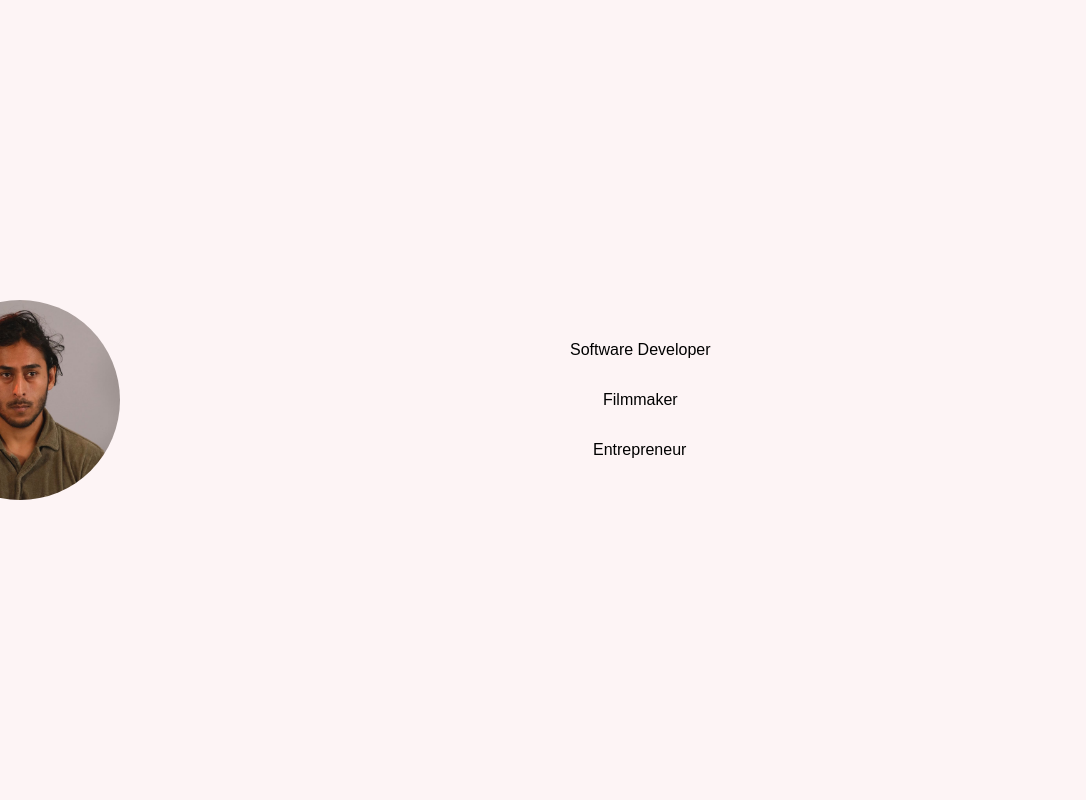
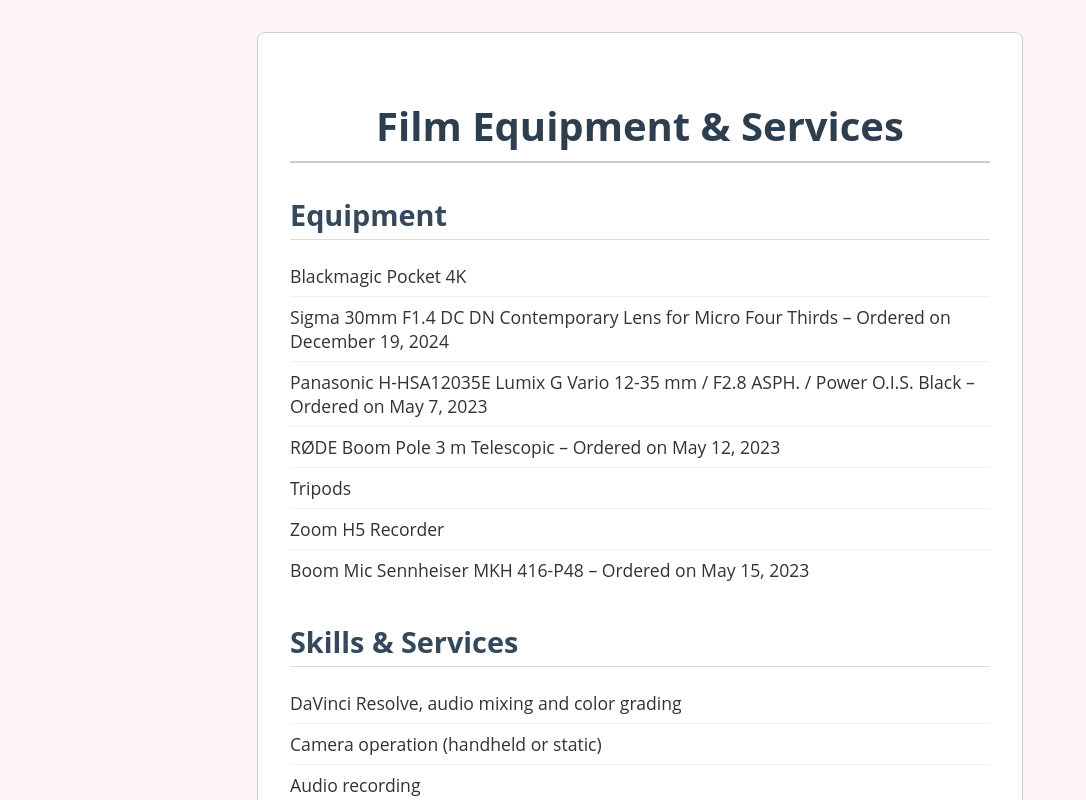
Before and after one commit to Wilfredoo/personal3.0, a React (Create React App) app: page /filmequipment in a window 1280 px wide. Before the commit this address led to /. Shown: the top 800 px of the page, without its empty margins (0-1086 px from the left). Built offline with nearby package versions, Linux system fonts and the light colour scheme; a web font is replaced by a local one.

Commit message:
reduced to one video

```diff
--- a/src/components/Acting/Acting.jsx
+++ b/src/components/Acting/Acting.jsx
@@ -85,58 +85,16 @@
       <VideoSection>
         <VideoEmbed>
           <iframe
-            src="https://www.youtube.com/embed/mKwZ8FTQYxw"
+            src="https://www.youtube.com/embed/lmzfSlaTOB4"
             title="Acting Video 1"
             allowFullScreen
           />
         </VideoEmbed>
-        <VideoEmbed>
-          <iframe
-            src="https://www.youtube.com/embed/B4MadiHGSyI"
-            title="Acting Video 2"
-            allowFullScreen
-          />
-        </VideoEmbed>
       </VideoSection>
-
-      <VideoSection>
-        <VideoEmbed>
-          <iframe
-            src="https://www.youtube.com/embed/_NIp7kmIN_o"
-            title="Acting Video 3"
-            allowFullScreen
-          />
-        </VideoEmbed>
-        <VideoEmbed>
-          <iframe
-            src="https://www.youtube.com/embed/1UJaR4jh98A"
-            title="Acting Video 4"
-            allowFullScreen
-          />
-        </VideoEmbed>
-        <VideoEmbed>
-          <iframe
-            src="https://www.youtube.com/embed/qsXkQj-uHZU"
-            title="Acting Video 5"
-            allowFullScreen
-          />
-        </VideoEmbed>
-        <VideoEmbed>
-          <iframe
-            src="https://www.youtube.com/embed/JJlWZUrJYxw"
-            title="Acting Video 6"
-            allowFullScreen
-          />
-        </VideoEmbed>
-      </VideoSection>
-
       <ImageGrid>
       <ProfileImage src={photos[currentIndex]} alt={`Wilfredo ${currentIndex + 1}`} />
       <NewPhotoButton onClick={handleNext}>New Photo</NewPhotoButton>
       </ImageGrid>
-
-
-
       <InfoSection>
         <h3>{currentText.moreAbout}</h3>
         <InfoList>
--- /dev/null
+++ b/src/components/FilmEquipment/FilmEquipment.jsx
@@ -0,0 +1,113 @@
+// FilmEquipment.js
+import React, { useState } from 'react';
+import {
+  EquipmentContainer,
+  EquipmentHeader,
+  SectionTitle,
+  EquipmentList,
+  EquipmentItem,
+  VideoEmbed,
+  ContactLink,
+  TranslateButton
+} from './Styles';
+
+const texts = {
+  EN: {
+    header: "Film Equipment & Services",
+    equipment: [
+      "Blackmagic Pocket 4K",
+      "Sigma 30mm F1.4 DC DN Contemporary Lens for Micro Four Thirds – Ordered on December 19, 2024",
+      "Panasonic H-HSA12035E Lumix G Vario 12-35 mm / F2.8 ASPH. / Power O.I.S. Black – Ordered on May 7, 2023",
+      "RØDE Boom Pole 3 m Telescopic – Ordered on May 12, 2023",
+      "Tripods",
+      "Zoom H5 Recorder",
+      "Boom Mic Sennheiser MKH 416-P48 – Ordered on May 15, 2023"
+    ],
+    skills: [
+      "DaVinci Resolve, audio mixing and color grading",
+      "Camera operation (handheld or static)",
+      "Audio recording",
+      "Lighting setup (Aputure MC Lights, lightstands, reflectors)",
+      "Post production"
+    ],
+    videoTitle: "My Film Reel",
+    videoURL: "https://www.youtube.com/embed/YourVideoID", // Replace with your video ID
+    contact: "Contact me on WhatsApp: +49 15781295360",
+    location: "Based in Frankfurt am Main, Berlin, Leipzig – available anywhere in Germany",
+    price: "Rates starting at €250 per day (negotiable)",
+    buttonText: "Switch to German"
+  },
+  DE: {
+    header: "Filmausrüstung & Dienstleistungen",
+    equipment: [
+      "Blackmagic Pocket 4K",
+      "Sigma 30mm F1,4 DC DN Contemporary Objektiv für Micro Four Thirds – Bestellt am 19. Dezember 2024",
+      "Panasonic H-HSA12035E Lumix G Vario 12-35 mm / F2.8 ASPH. / Power O.I.S. Schwarz – Bestellt am 7. Mai 2023",
+      "RØDE Boompole 3 m Teleskop – Bestellt am 12. Mai 2023",
+      "Stative",
+      "Zoom H5 Recorder",
+      "Boom-Mikrofon Sennheiser MKH 416-P48 – Bestellt am 15. Mai 2023"
+    ],
+    skills: [
+      "DaVinci Resolve, Audio-Mixing und Color Grading",
+      "Kameraarbeit (handheld oder statisch)",
+      "Audioaufnahmen",
+      "Lichttechnik (Aputure MC Lights, Lichtständer, Reflektor)",
+      "Postproduktion"
+    ],
+    videoTitle: "Mein Film-Reel",
+    videoURL: "https://www.youtube.com/embed/YourVideoID", // Replace with your video ID
+    contact: "Kontaktieren Sie mich via WhatsApp: +49 15781295360",
+    location: "Standorte: Frankfurt am Main, Berlin, Leipzig – deutschlandweit einsatzbereit",
+    price: "Preise ab 250€ pro Tag (verhandelbar)",
+    buttonText: "Switch to English"
+  }
+};
+
+const FilmEquipment = () => {
+  const [language, setLanguage] = useState("EN");
+  const toggleLanguage = () => setLanguage(prev => (prev === "EN" ? "DE" : "EN"));
+  const currentText = texts[language];
+
+  return (
+    <EquipmentContainer>
+      <EquipmentHeader>{currentText.header}</EquipmentHeader>
+
+      <SectionTitle>Equipment</SectionTitle>
+      <EquipmentList>
+        {currentText.equipment.map((item, index) => (
+          <EquipmentItem key={index}>{item}</EquipmentItem>
+        ))}
+      </EquipmentList>
+
+      <SectionTitle>Skills & Services</SectionTitle>
+      <EquipmentList>
+        {currentText.skills.map((item, index) => (
+          <EquipmentItem key={index}>{item}</EquipmentItem>
+        ))}
+      </EquipmentList>
+
+      <SectionTitle>{currentText.videoTitle}</SectionTitle>
+      <VideoEmbed>
+        <iframe src={currentText.videoURL} title="Film Reel" allowFullScreen />
+      </VideoEmbed>
+
+      <SectionTitle>Contact & Info</SectionTitle>
+      <EquipmentList>
+        <EquipmentItem>{currentText.location}</EquipmentItem>
+        <EquipmentItem>{currentText.price}</EquipmentItem>
+        <EquipmentItem>
+          <ContactLink href="https://wa.me/4915781295360" target="_blank" rel="noopener noreferrer">
+            {currentText.contact}
+          </ContactLink>
+        </EquipmentItem>
+      </EquipmentList>
+
+      <TranslateButton onClick={toggleLanguage}>
+        {currentText.buttonText}
+      </TranslateButton>
+    </EquipmentContainer>
+  );
+};
+
+export default FilmEquipment;
--- /dev/null
+++ b/src/components/FilmEquipment/Styles.js
@@ -0,0 +1,90 @@
+// FilmEquipmentStyles.js
+import styled from 'styled-components';
+
+export const EquipmentContainer = styled.div`
+  max-width: 700px;
+  margin: 2rem auto;
+  padding: 2rem;
+  background: #ffffff;
+  border: 1px solid #ccc;
+  border-radius: 8px;
+  font-family: 'Open Sans', sans-serif;
+  color: #333;
+`;
+
+export const EquipmentHeader = styled.h2`
+  font-size: 2.5rem;
+  text-align: center;
+  margin-bottom: 1.5rem;
+  color: #2c3e50;
+  border-bottom: 2px solid #ccc;
+  padding-bottom: 0.5rem;
+`;
+
+export const SectionTitle = styled.h3`
+  font-size: 1.8rem;
+  margin-top: 2rem;
+  margin-bottom: 1rem;
+  color: #34495e;
+  border-bottom: 1px solid #ddd;
+  padding-bottom: 0.3rem;
+`;
+
+export const EquipmentList = styled.ul`
+  list-style: none;
+  padding: 0;
+  margin-bottom: 1.5rem;
+`;
+
+export const EquipmentItem = styled.li`
+  font-size: 1.1rem;
+  padding: 0.5rem 0;
+  border-bottom: 1px solid #eee;
+  &:last-child {
+    border-bottom: none;
+  }
+`;
+
+export const VideoEmbed = styled.div`
+  position: relative;
+  padding-bottom: 56.25%; /* 16:9 ratio */
+  height: 0;
+  overflow: hidden;
+  margin-bottom: 1.5rem;
+
+  iframe {
+    position: absolute;
+    top: 0;
+    left: 0;
+    width: 100%;
+    height: 100%;
+    border: none;
+  }
+`;
+
+export const ContactLink = styled.a`
+  color: #2980b9;
+  text-decoration: none;
+  font-weight: bold;
+  &:hover {
+    text-decoration: underline;
+  }
+`;
+
+export const TranslateButton = styled.button`
+  display: block;
+  margin: 2rem auto 0;
+  padding: 0.8rem 1.5rem;
+  font-size: 1rem;
+  font-weight: bold;
+  text-transform: uppercase;
+  background: linear-gradient(45deg, #2c3e50, #8e44ad);
+  color: #fff;
+  border: none;
+  border-radius: 4px;
+  cursor: pointer;
+  transition: background 0.3s;
+  &:hover {
+    background: #34495e;
+  }
+`;
--- a/src/routes.js
+++ b/src/routes.js
@@ -4,7 +4,7 @@
 import FilmCurriculum from './components/FilmCurriculum';
 import Scripts from './components/Scripts';
 import Acting from './components/Acting/Acting';
-
+import FilmEquipment from './components/FilmEquipment/FilmEquipment';
 
 // Redirect Components
 import Redirector from './components/Redirector';
@@ -20,6 +20,7 @@
     { path: "/", component: <Home /> },
     { path: "/cv", component: <Curriculum /> },
     { path: "/acting", component: <Acting /> },
+    { path: "/filmequipment", component: <FilmEquipment /> },
     { path: "/resume", component: <FilmCurriculum /> },
     { path: "/ayakucho", component: <SellSheet /> },
     { path: "/cacao", component: <Cacao /> },
```
